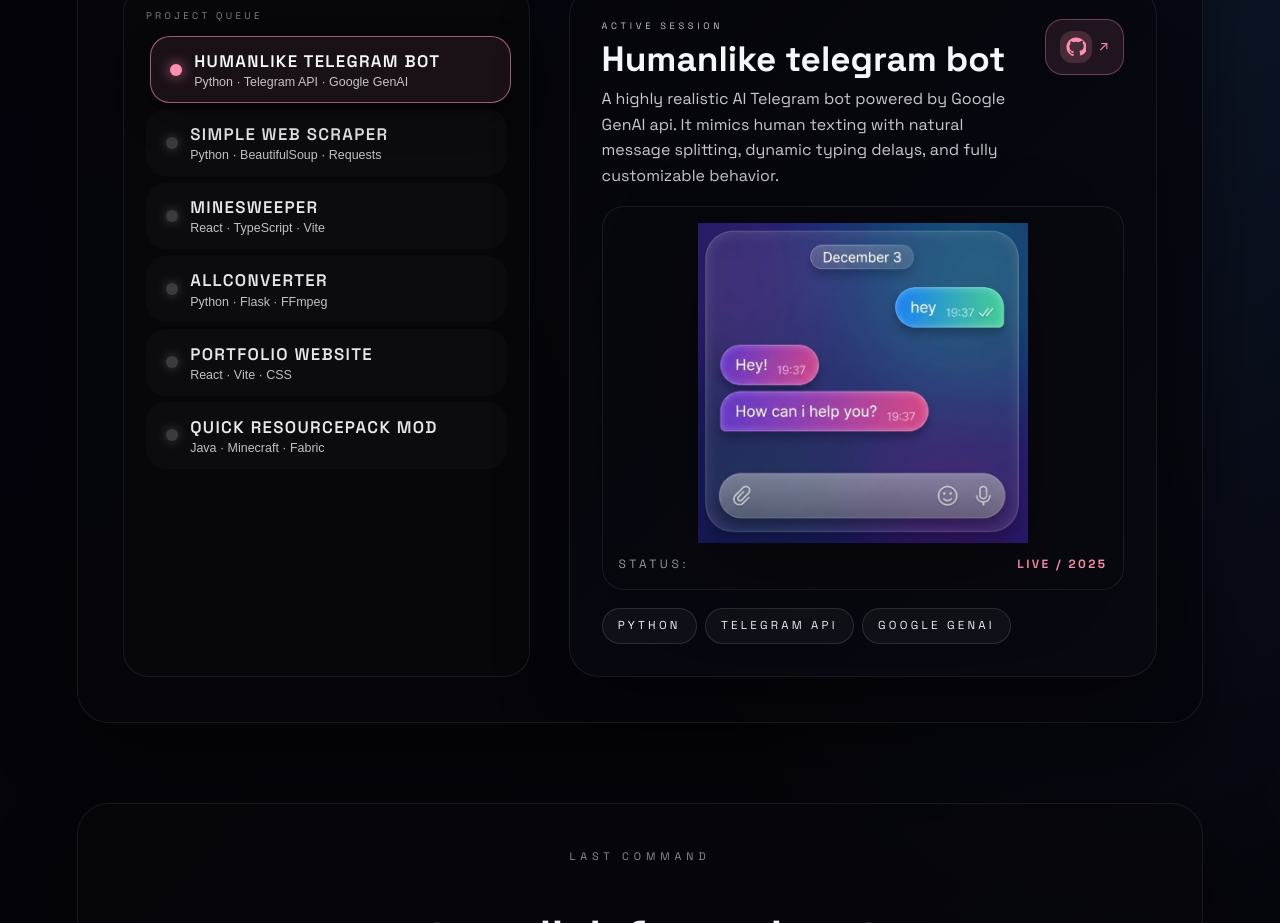
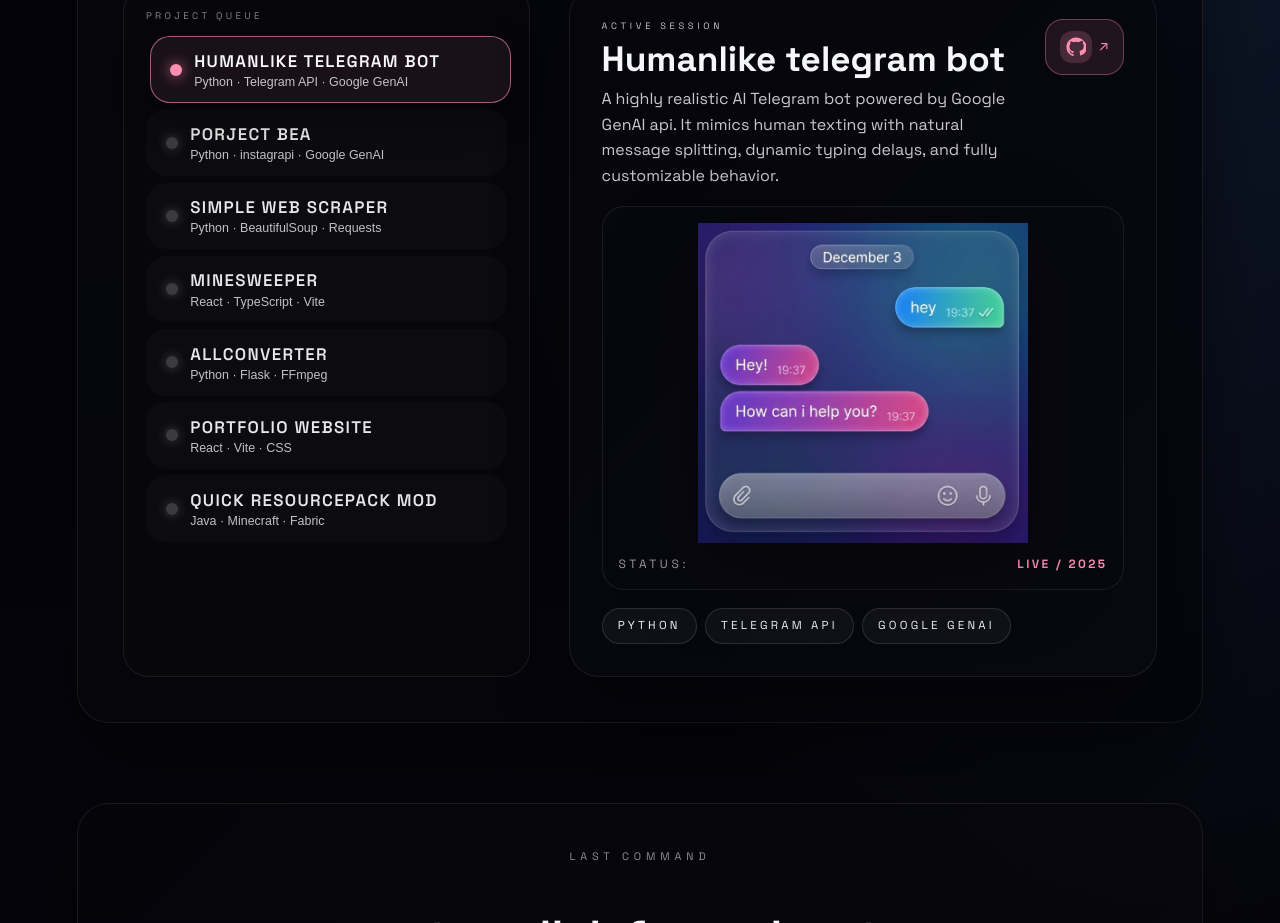
Before and after one commit to emqnuele/portfolio, a React (Vite) app: page /projects in a window 1280 px wide. Shown: the part 1080-2003 px from the top of the page. Built offline with nearby package versions, Linux system fonts and the light colour scheme.

Commit message:
added project

```diff
--- a/src/pages/ProjectsPage.tsx
+++ b/src/pages/ProjectsPage.tsx
@@ -41,6 +41,16 @@ const projects: ProjectCard[] = [
     stack: ['Python', 'Telegram API', 'Google GenAI'],
     links: [{ label: 'github', href: 'https://github.com/emqnuele/humanlike-telegram-bot' }],
     accent: '255, 143, 178'
+  },
+      {
+    slug: 'project-bea',
+    title: 'Porject BEA',
+    tagline: 'Turn your Instagram DMs into an autonomous AI persona. Mimics human behavior with realistic delays, typing simulation, and a custom deepfake persona.',
+    image: aibot,
+    status: 'prod / 2025',
+    stack: ['Python', 'instagrapi', 'Google GenAI'],
+    links: [{ label: 'github', href: 'https://github.com/emqnuele/project-bea' }],
+    accent: '255, 122, 214'
   },
     {
     slug: 'web-scraper',
```
